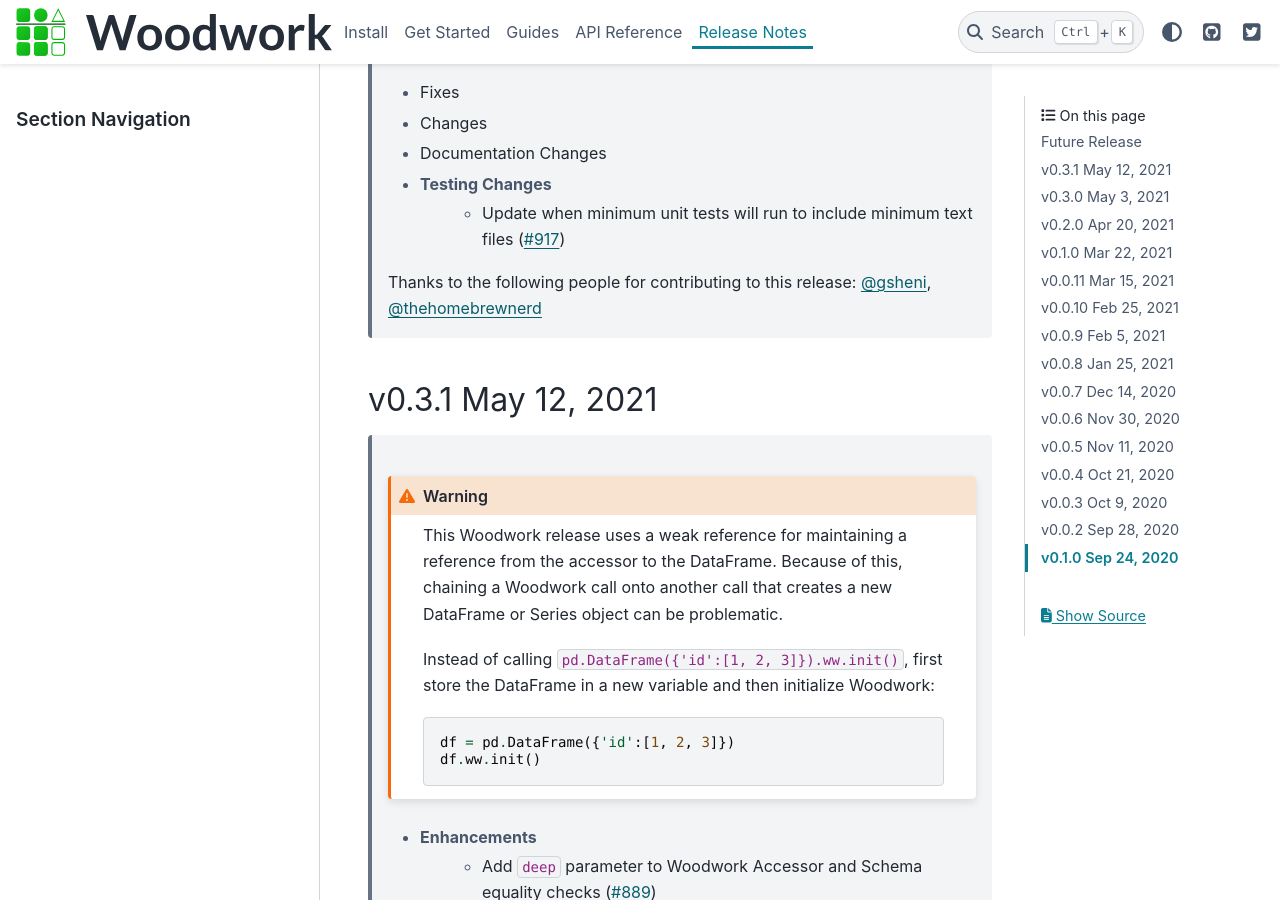
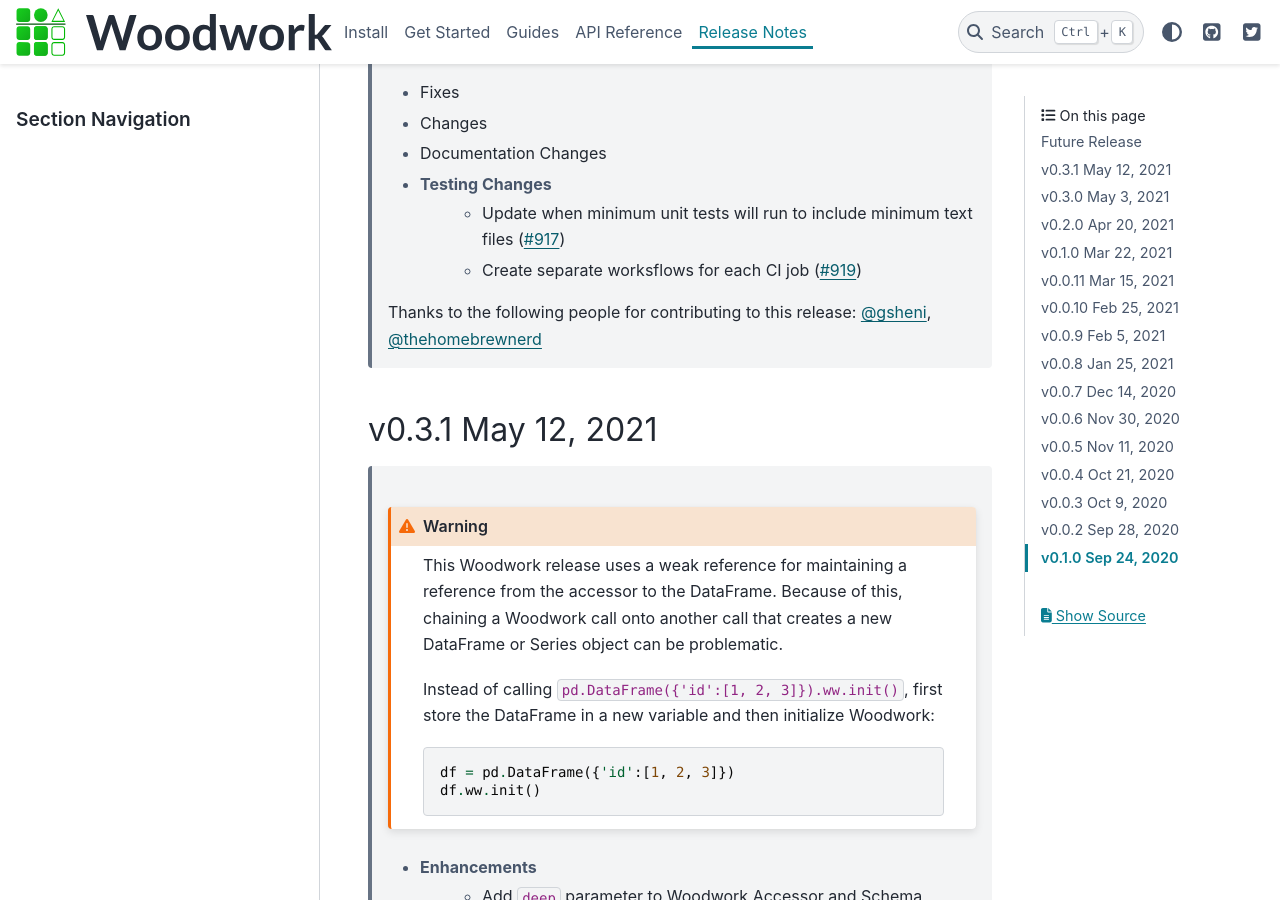
Before and after one commit to alteryx/woodwork, a Sphinx documentation site: the page built from docs/source/release_notes.rst, in a window 1280 px wide and 900 px high, scrolled down 325 px. Built offline with Sphinx 7.4.7 and the PyData theme 0.15.4, drawn with Linux system fonts in a browser that asks for light colours; comment, search, counter and statistics services are not loaded.

Commit message:
release notes

```diff
--- a/docs/source/release_notes.rst
+++ b/docs/source/release_notes.rst
@@ -12,6 +12,7 @@
     * Documentation Changes
     * Testing Changes
         * Update when minimum unit tests will run to include minimum text files (:pr:`917`)
+        * Create separate worksflows for each CI job (:pr:`919`)
 
     Thanks to the following people for contributing to this release:
     :user:`gsheni`, :user:`thehomebrewnerd`
```
